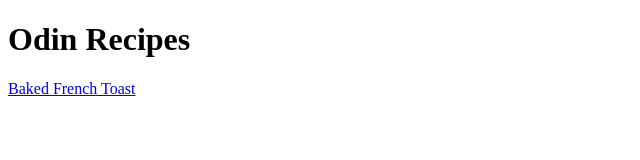
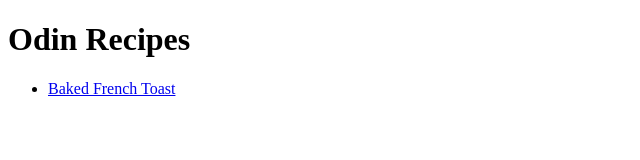
Before and after one commit to nickyaremovich/odin-recipes, a plain HTML site: page index.html in a window 1280 px wide. Shown: the whole page, without its empty margins (0-640 px from the left). Drawn offline with Linux system fonts and the light colour scheme.

Commit message:
add unordered list on home page

```diff
--- a/index.html
+++ b/index.html
@@ -7,6 +7,8 @@
 </head>
 <body>
     <h1>Odin Recipes</h1>
-    <a href="recipes/frenchtoast.html">Baked French Toast</a>
+    <ul>
+        <li><a href="recipes/frenchtoast.html">Baked French Toast</a></li>
+    </ul>
 </body>
 </html>
```
